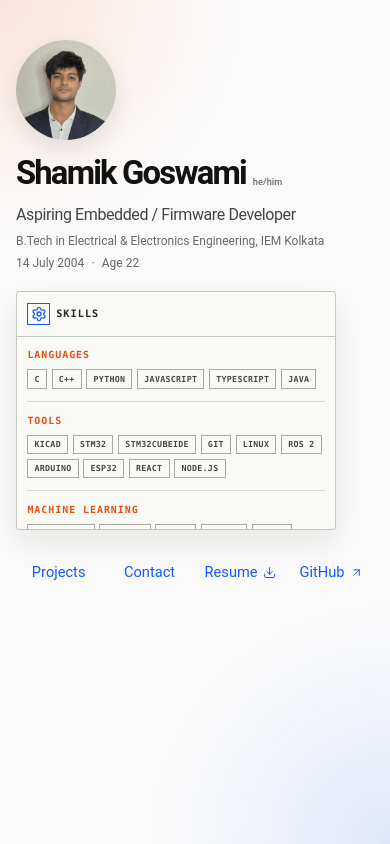
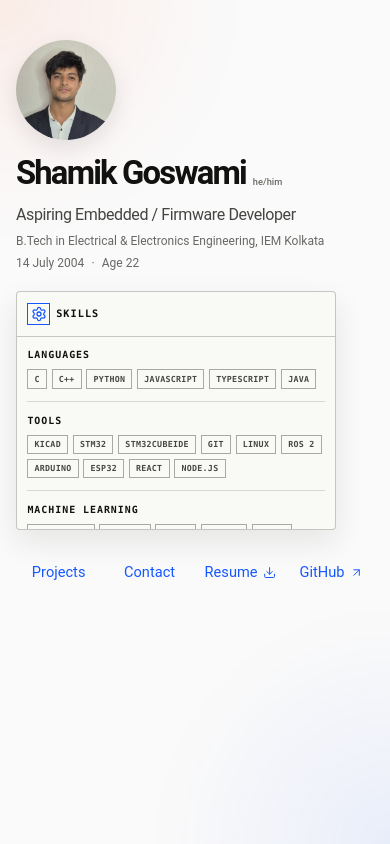
Before and after one commit to shamikspeare/portfolio, a React (Vite) app in the folder client/: page / in a window 390 px wide. Built offline with nearby package versions, Linux system fonts and the light colour scheme.

Commit message:
redesigned

```diff
--- a/client/src/index.css
+++ b/client/src/index.css
@@ -240,7 +240,7 @@ a { color: inherit; text-decoration: none; }
 }
 
 .skills-title {
-  color: #252824;
+  color: #11110f;
   font-family: ui-monospace, SFMono-Regular, Menlo, Monaco, Consolas, monospace;
   font-size: 0.76rem;
   font-weight: 800;
@@ -319,7 +319,7 @@ a { color: inherit; text-decoration: none; }
 
 .skill-group h2 {
   margin: 0 0 0.55rem;
-  color: #e84f12;
+  color: #11110f;
   font-family: ui-monospace, SFMono-Regular, Menlo, Monaco, Consolas, monospace;
   font-size: 0.64rem;
   font-weight: 800;
@@ -721,6 +721,8 @@ a { color: inherit; text-decoration: none; }
 }
 
 @media (min-width: 641px) {
+  .skill-group h2 { font-size: 0.78rem; }
+
   .hero {
     justify-content: flex-start;
     padding-top: 8vh;
@@ -810,11 +812,11 @@ a { color: inherit; text-decoration: none; }
   }
 
   .site-shell::before {
-    background-image: radial-gradient(circle at top left, rgba(255, 90, 25, 0.14), transparent 70%);
+    background-image: radial-gradient(circle at top left, rgba(255, 90, 25, 0.09), transparent 70%);
   }
 
   .site-shell::after {
-    background-image: radial-gradient(circle at bottom right, rgba(21, 87, 255, 0.12), transparent 70%);
+    background-image: radial-gradient(circle at bottom right, rgba(21, 87, 255, 0.08), transparent 70%);
   }
 
   .hero {
```
